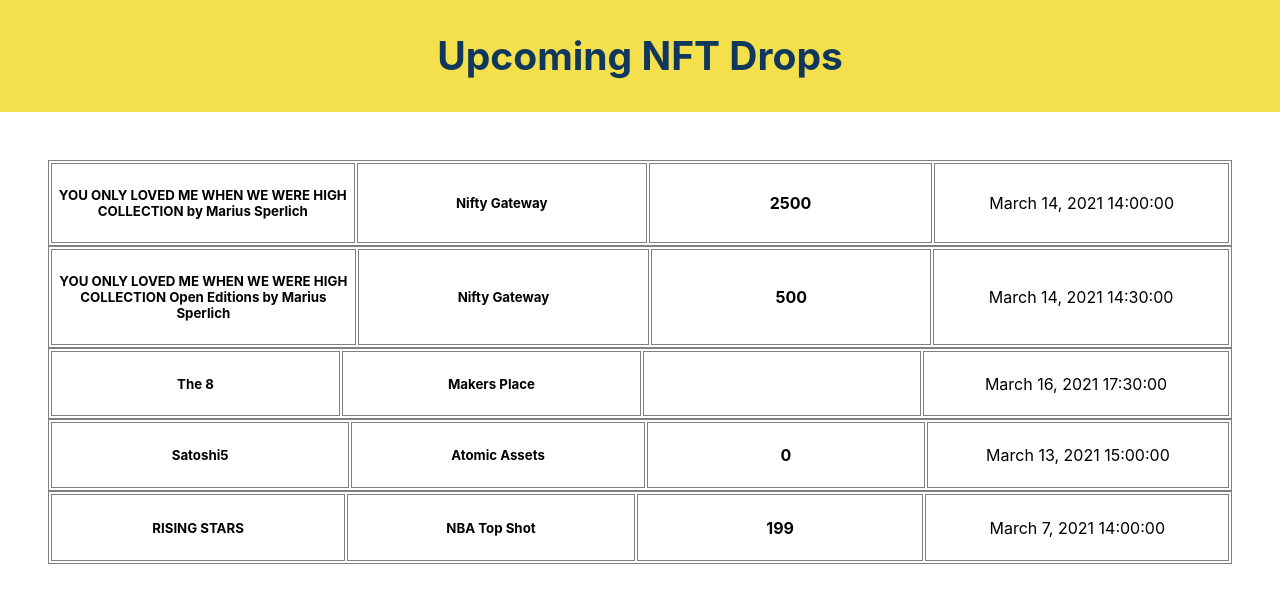
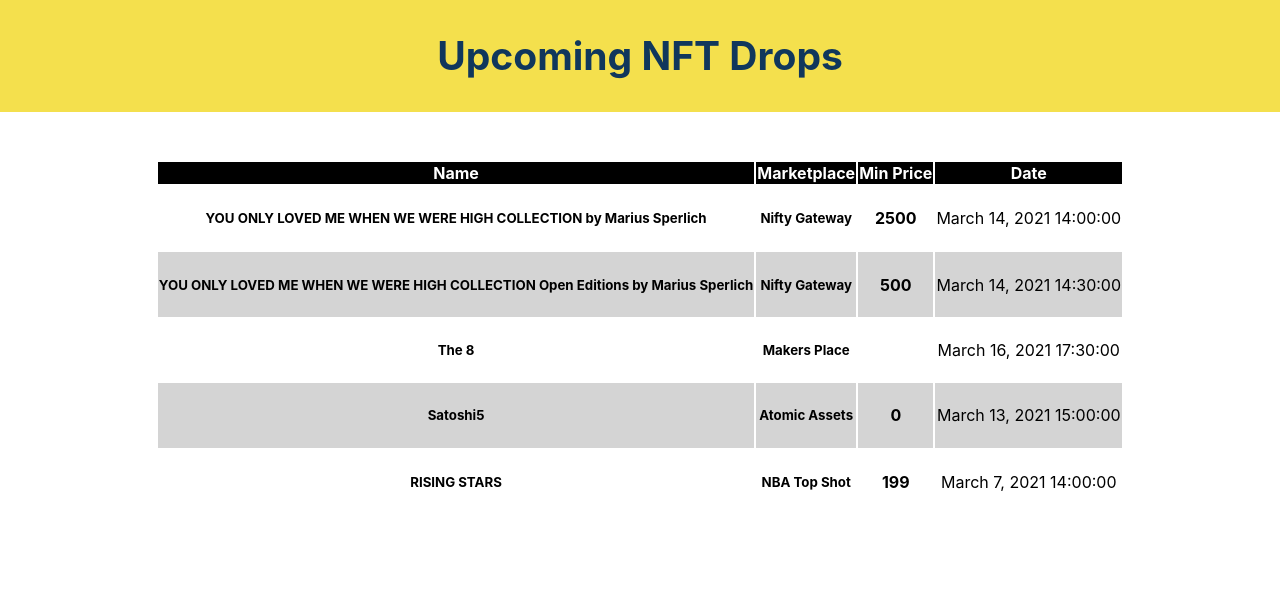
Before and after one commit to thepractice/nft-drops, a React (Create React App) app: page / in a window 1280 px wide. Shown: the top 602 px of the page. Built offline with nearby package versions, Linux system fonts and the light colour scheme.

Commit message:
Fix table and add table styles.

```diff
--- a/src/App.css
+++ b/src/App.css
@@ -19,12 +19,27 @@
   margin-top: 3em;
 }
 
+/*
 table {
   display: flex;
   justify-content: center;
   border: 1px solid gray;
 }
+
 td {
   border: 1px solid gray;
   width: 30em;
 }
+*/
+table {
+  margin: 0 auto;
+}
+
+thead {
+  background: black;
+  color: white;
+}
+
+tbody tr:nth-child(even) {
+  background: #d4d4d4;
+}
--- a/src/Drops.js
+++ b/src/Drops.js
@@ -12,8 +12,6 @@
 
 const Drop = ({ name, creator, collectionName, date, url, minPrice, marketplace, category }) => {
   return (
-    <table>
-      <tbody>
     <tr>
       <td>
         <h5>{name}</h5>
@@ -28,8 +26,6 @@
         <p>{date}</p>
       </td>
     </tr>
-      </tbody>
-    </table>
   );
 };
 
@@ -38,6 +34,16 @@
     <>
       <HomePageHeader />
       <div className="drop-container">
+        <table>
+          <thead>
+            <tr>
+              <th>Name</th>
+              <th>Marketplace</th>
+              <th>Min Price</th>
+              <th>Date</th>
+            </tr>
+          </thead>
+          <tbody>
             {dropData.map((drop, key) => {
               return (
                 <Drop
@@ -53,6 +59,8 @@
                 />
               )
             })}
+          </tbody>
+        </table>
       </div>
     </>
   );
```
Lines whose indentation alone changed are shown as unchanged.
